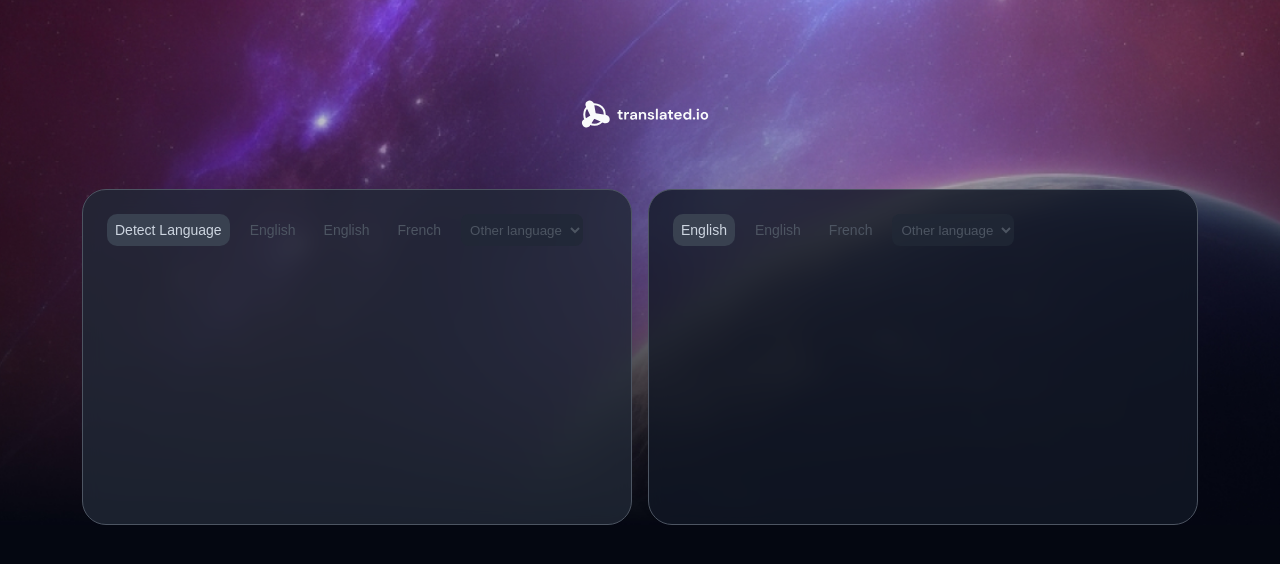
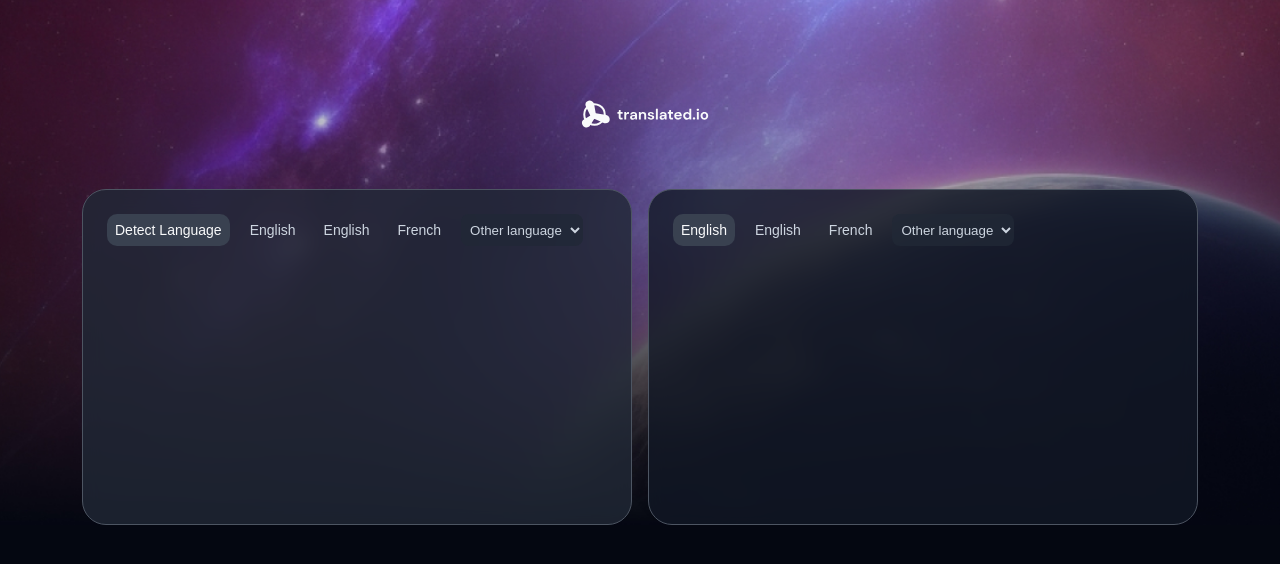
Before and after one commit to EdiedRamos/translate, a React (Vite) app: page / in a window 1280 px wide. Shown: the top 564 px of the page. Built offline with nearby package versions, Linux system fonts and the light colour scheme.

Commit message:
feat: update languages colors

```diff
--- a/src/components/LanguageButton/LanguageButton.scss
+++ b/src/components/LanguageButton/LanguageButton.scss
@@ -5,7 +5,7 @@
   border-radius: 10px;
   background-color: inherit;
   padding: 8px;
-  color: $gray-200;
+  color: $gray-100;
   font-size: 14px;
 
   &:hover {
@@ -15,5 +15,5 @@
 
 .language-button--active {
   background-color: $gray-300 !important;
-  color: $gray-100 !important;
+  color: $light !important;
 }
--- a/src/components/Languages/Languages.scss
+++ b/src/components/Languages/Languages.scss
@@ -10,7 +10,7 @@
       border-radius: 8px;
       background-color: $gray-300-cc;
       padding: 5px;
-      color: $gray-200;
+      color: $gray-100;
 
       option {
         color: $light;
```
